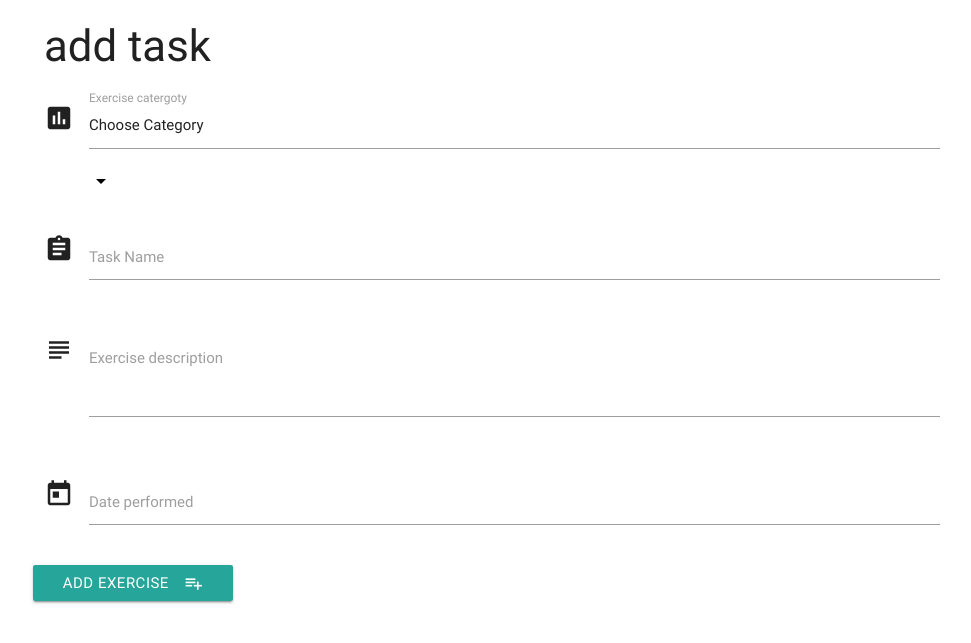
After one commit to Kterlecki/project-3, a Python web app: template templates/edittask.html in a window 1280 px wide. The commit adds this page. Shown: the top 643 px of the page, without its empty margins (148-1119 px from the left). Run offline with Jinja, Linux system fonts and the light colour scheme; the template is opened without the code that fills it, so the values that code supplies are empty.

Commit message:
created edittask.html and copied addtask to it, added edit task functionality

```diff
--- a/static/css/style.css
+++ b/static/css/style.css
@@ -0,0 +1,11 @@
+.btn_small {
+    height: 24px;
+    width: 60px;
+    line-height: 24px;
+    margin: 5px 5px;
+    padding: 0 0.5em;
+    }
+
+  .task_header {
+  margin-top: 5px;
+  }
--- a/templates/base.html
+++ b/templates/base.html
@@ -3,12 +3,13 @@
 <head>
   <link href="https://fonts.googleapis.com/icon?family=Material+Icons" rel="stylesheet">
   <link rel="stylesheet"  href="https://cdnjs.cloudflare.com/ajax/libs/materialize/0.100.2/css/materialize.min.css">
-  <link rel='stylesheet' href ="{{url_for('static', filename='css/style.css')}}" type='text/css' >
+  <link rel="stylesheet" href="{{url_for('static', filename='css/style.css')}}" type="text/css" />
 </head>
 <body>
-<h1>ddd</h1>
-    {% block content %}
-    {% endblock %}
+
+    <div class="container">
+        {% block content %} {% endblock %}
+    </div>
 
 
 <script
--- /dev/null
+++ b/templates/edittask.html
@@ -0,0 +1,52 @@
+{% extends 'base.html'%}
+{% block content %}
+
+<h3> add task </h3>
+  <div class="row">
+    <div class="input-field col s12">
+    <i class='material-icons prefix'>poll</i>
+        <select id='category' name='category_name'>
+        <option value="" disabled selected>Choose Category</option>
+        {% for cat in categories%}
+        <option value="{{cat.category_name}}">{{cat.category_name}}</option>
+        {% endfor %}
+        </select>
+        <label>Exercise catergoty</label>
+    </div>
+  </div>
+  <div class="row">
+    <form action='{{url_for('insert_task')}}' method='POST' class="col s12">
+      <div class="row">
+            <div class="input-field col s12">
+                <i class="material-icons prefix">assignment</i>
+                <input id="task_name" name='task_name' type="text" class="validate">
+                <label for="icon_prefix">Task Name</label>
+            </div>
+        </div>
+
+        <div class="row">
+            <div class="input-field col s12">
+              <i class="material-icons prefix">subject</i>
+                <textarea name='exercise_description' id='task_description' class='materialize-textarea' ></textarea>
+                <label for="icon_telephone">Exercise description</label>
+            </div>
+        </div>
+        <div class="row">
+            <div class="input-field col s12">
+                <i class="material-icons prefix">today</i>
+                <input id="date" name='date' type="text" class="datepicker matfix">
+                <label for="icon_prefix">Date performed</label>
+            </div>
+        </div>
+        <div class="row">
+            <button class="btn waves-effect waves-light" type="submit" name="action">Add exercise
+                <i class="material-icons right">playlist_add</i>
+            </button>
+          </div>
+
+    </form>
+  </div>
+
+
+
+{% endblock %}
```
Also changed, not shown: app.py (+7 -0 lines), templates/tasks.html (+10 -2 lines).
